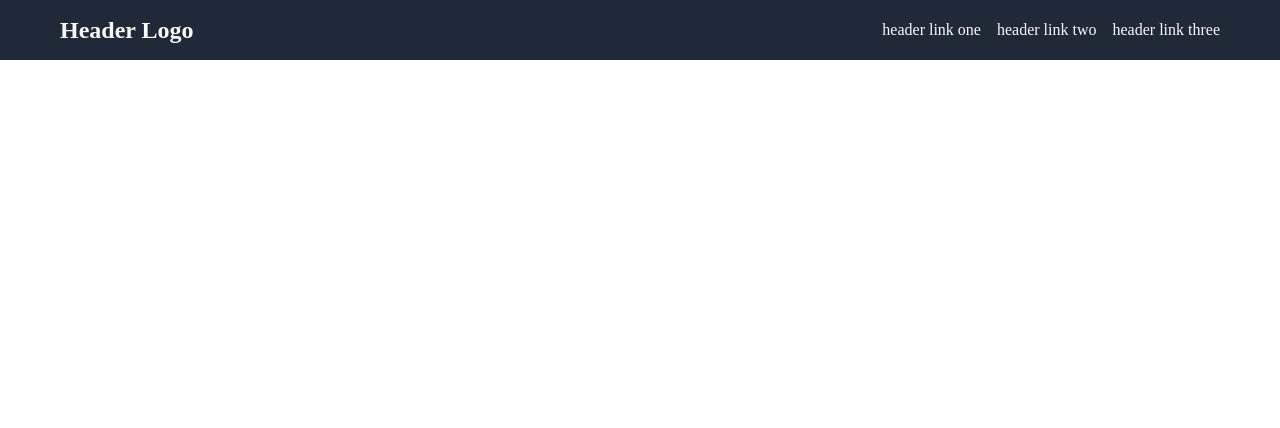
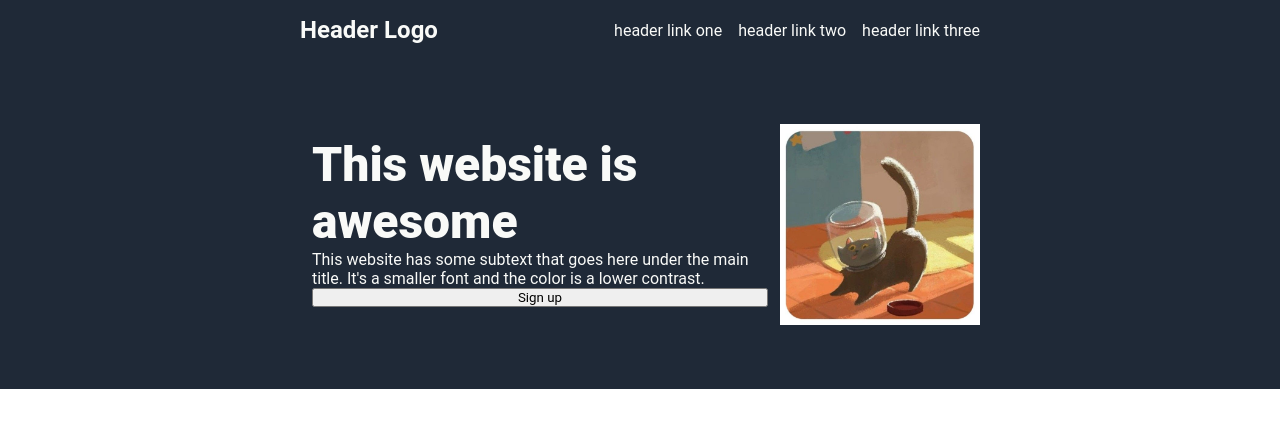
Before and after one commit to huekoh/odin-landing-page, a plain HTML site: page index.html in a window 1280 px wide. Drawn offline with Linux system fonts and the light colour scheme.

Commit message:
Add html and css for hero section

```diff
--- a/index.html
+++ b/index.html
@@ -15,10 +15,23 @@
             <li><a href="https://google.com">header link three</a></li>
         </ul>
     </div>
-    <div class="section one"></div>
+
+    <div class="section one">
+        <div class="content">
+            <h1 class="hero">This website is awesome</h1>
+            <p class="text">This website has some subtext that goes here under the main title.
+                It's a smaller font and the color is a lower contrast.</p>
+            <button class="button">Sign up</button>
+        </div>
+        <img src="images/cute_cat.jpg" alt="a picture of a cute cat" style="width: 200px; height: auto;">
+    </div>
+
     <div class="section two"></div>
+
     <div class="section three"></div>
+
     <div class="section four"></div>
+
     <div class="footer"></div>
 </body>
 </html>
--- a/style.css
+++ b/style.css
@@ -2,6 +2,7 @@
   margin: 0;
   padding: 0;
   box-sizing: border-box;
+  font-family: Roboto, system-ui, -apple-system, BlinkMacSystemFont, 'Segoe UI', Oxygen, Ubuntu, Cantarell, 'Open Sans', 'Helvetica Neue', sans-serif;
 }
 
 ul {
@@ -18,7 +19,7 @@ a {
     background-color: #1f2937;
     display: flex;
     align-items: center;
-    padding: 0 60px;
+    padding: 12px 300px;
 }
 
 .header .logo {
@@ -35,3 +36,32 @@ a {
     margin-left: auto;
     flex-shrink: 0;
 }
+
+.one {
+    background-color: #1f2937;
+}
+
+.hero {
+    font-size: 48px;
+    font-weight: 900;
+    color: #f9faf8;
+}
+
+.one {
+    padding: 64px 300px;
+    display: flex;
+}
+
+.one .content {
+    padding: 12px;
+    display: flex;
+    flex-direction: column;
+    flex: initial;
+    width: 500px;
+    margin-right: auto;
+}
+
+.one .content .text {
+    color: #f9faf8;
+    text-wrap: auto;
+}
```
Also changed, not shown: images/cute_cat.jpg (added).
